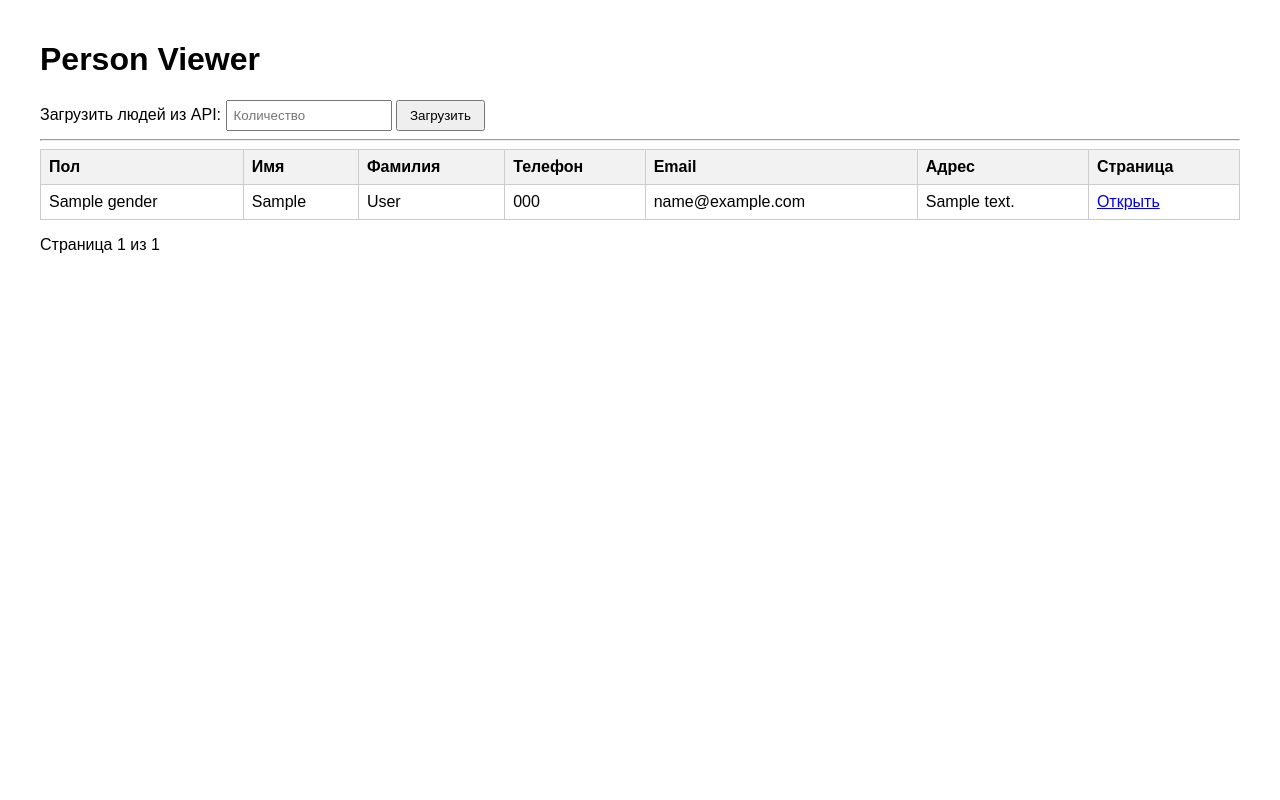
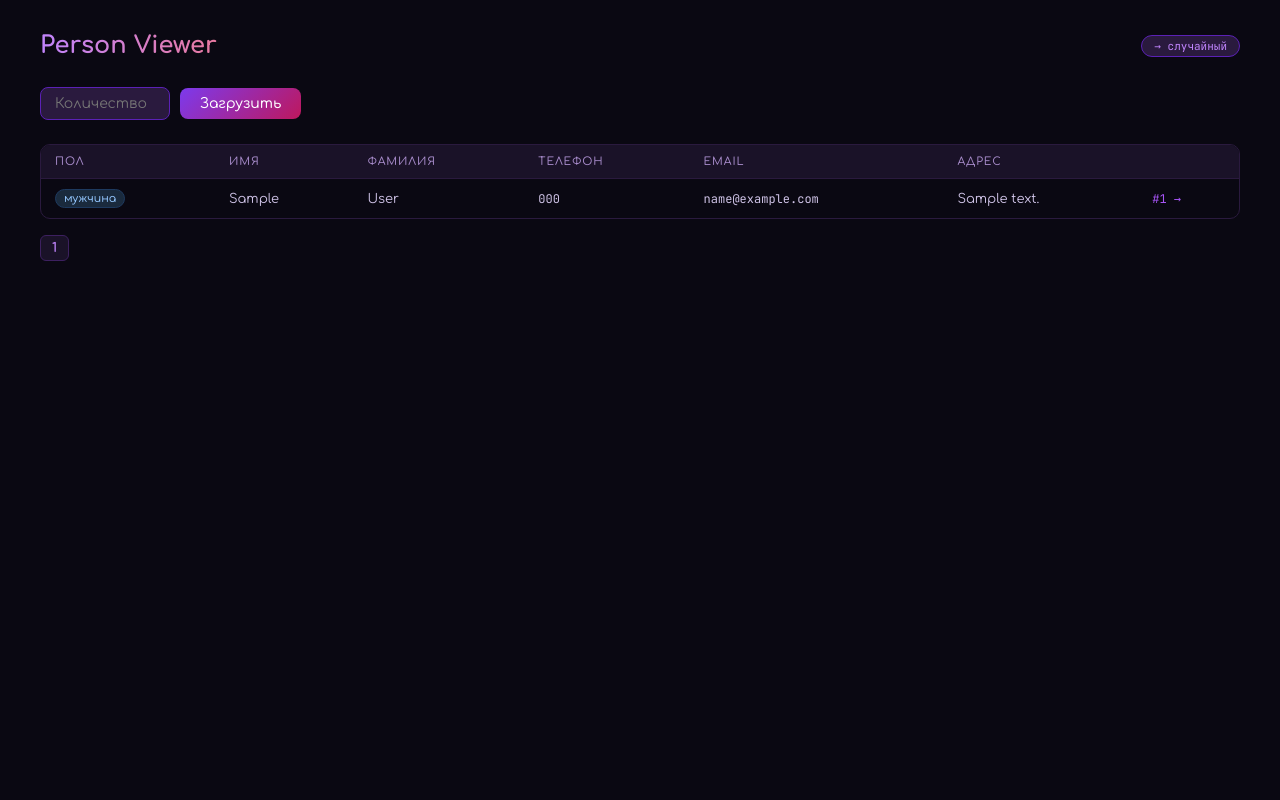
Before and after one commit to Sm4rtSt1ck/person-viewer, a Django app: template pewer/people/templates/people/index.html in a window 1280 px wide. Run offline with Django 5.2, Linux system fonts and the light colour scheme; the template is opened without the code that fills it: most values are stand-ins (such as "Sample title", 1, 10 or a date in 2020).

Commit message:
Pretty styles

```diff
--- /dev/null
+++ b/pewer/people/static/people/base.css
@@ -0,0 +1,42 @@
+*, *::before, *::after { box-sizing: border-box; margin: 0; padding: 0; }
+
+body {
+    background: #0a0812;
+    color: #e2d9f3;
+    font-family: 'Comfortaa', sans-serif;
+    min-height: 100vh;
+    padding: 32px 24px;
+}
+
+.container {
+    max-width: 1200px;
+    margin: 0 auto;
+}
+
+.header {
+    display: flex;
+    align-items: center;
+    justify-content: space-between;
+    margin-bottom: 28px;
+}
+
+.logo {
+    font-size: 24px;
+    font-weight: 700;
+    background: linear-gradient(90deg, #c084fc, #e879a0);
+    -webkit-background-clip: text;
+    -webkit-text-fill-color: transparent;
+}
+
+.badge {
+    font-size: 11px;
+    background: #2a1a3e;
+    color: #c084fc;
+    border: 1px solid #5b21b6;
+    border-radius: 20px;
+    padding: 3px 12px;
+    font-family: 'JetBrains Mono', monospace;
+}
+
+a { color: #a855f7; text-decoration: none; }
+a:hover { color: #c084fc; }
--- /dev/null
+++ b/pewer/people/static/people/index.css
@@ -0,0 +1,119 @@
+.form {
+    display: flex;
+    gap: 10px;
+    align-items: center;
+    margin-bottom: 24px;
+}
+
+.form input[type=number] {
+    background: #2a1a3e;
+    border: 1px solid #5b21b6;
+    color: #e2d9f3;
+    border-radius: 8px;
+    padding: 8px 14px;
+    font-family: 'Comfortaa', sans-serif;
+    font-size: 14px;
+    width: 130px;
+    outline: none;
+}
+
+.form input[type=number]:focus { border-color: #a855f7; }
+input[type=number] {
+    -moz-appearance: textfield;
+}
+input[type=number]::-webkit-inner-spin-button,
+input[type=number]::-webkit-outer-spin-button {
+    -webkit-appearance: none;
+}
+
+.form button {
+    background: linear-gradient(135deg, #7c3aed, #be185d);
+    color: #fff;
+    border: none;
+    border-radius: 8px;
+    padding: 8px 20px;
+    font-family: 'Comfortaa', sans-serif;
+    font-size: 14px;
+    font-weight: 500;
+    cursor: pointer;
+}
+
+.table-wrap {
+    border: 1px solid #2a1a3e;
+    border-radius: 10px;
+    overflow: hidden;
+}
+
+table {
+    width: 100%;
+    border-collapse: collapse;
+    font-size: 13px;
+}
+
+thead { background: #1a1228; }
+
+th {
+    padding: 10px 14px;
+    text-align: left;
+    color: #a78bca;
+    font-weight: 500;
+    font-size: 11px;
+    text-transform: uppercase;
+    letter-spacing: 0.08em;
+    border-bottom: 1px solid #2a1a3e;
+}
+
+td {
+    padding: 10px 14px;
+    border-bottom: 1px solid #1a1228;
+    color: #d0c4e8;
+}
+
+tr:last-child td { border-bottom: none; }
+tr:hover td { background: #1a1228; }
+
+.gender {
+    display: inline-block;
+    padding: 2px 8px;
+    border-radius: 20px;
+    font-size: 11px;
+    font-weight: 500;
+}
+
+.woman { background: #3d1a3a; color: #f0abcc; border: 1px solid #831843; }
+.man   { background: #1a2a3d; color: #93c5fd; border: 1px solid #1e3a5f; }
+
+.mono { font-family: 'JetBrains Mono', monospace; font-size: 12px; }
+
+.person-link {
+    font-family: 'JetBrains Mono', monospace;
+    font-size: 12px;
+    color: #a855f7;
+}
+
+.pagination {
+    display: flex;
+    align-items: center;
+    gap: 6px;
+    margin-top: 16px;
+    font-size: 13px;
+}
+
+.pagination a, .pagination span {
+    background: #1a1228;
+    border: 1px solid #3d2060;
+    border-radius: 6px;
+    padding: 5px 11px;
+    color: #a78bca;
+}
+
+.pagination .current {
+    color: #c084fc;
+    font-weight: 700;
+}
+
+.pagination .dots {
+    background: none;
+    border: none;
+    color: #4a3060;
+}
--- a/pewer/people/templates/people/base.html
+++ b/pewer/people/templates/people/base.html
@@ -1,21 +1,23 @@
+{% load static %}
+
 <!DOCTYPE html>
 <html lang="ru">
 <head>
     <meta charset="UTF-8">
     <title>Person Viewer</title>
-    <style>
-        body { font-family: Arial, sans-serif; max-width: 1200px; margin: 0 auto; padding: 20px; }
-        table { width: 100%; border-collapse: collapse; }
-        th, td { border: 1px solid #ccc; padding: 8px; text-align: left; }
-        th { background-color: #f2f2f2; }
-        tr:hover { background-color: #f9f9f9; }
-        input[type=number] { padding: 6px; width: 150px; }
-        button { padding: 6px 12px; cursor: pointer; }
-        .pagination { margin-top: 16px; }
-        .pagination a { margin: 0 4px; }
-    </style>
+    <link rel="preconnect" href="https://fonts.googleapis.com">
+    <link rel="preconnect" href="https://fonts.gstatic.com" crossorigin>
+    <link href="https://fonts.googleapis.com/css2?family=Comfortaa:wght@400;500;700&family=JetBrains+Mono:wght@400;500&display=swap" rel="stylesheet">
+    <link rel="stylesheet" href="{% static 'people/base.css' %}">
+    {% block extra_css %}{% endblock %}
 </head>
 <body>
-    {% block content %}{% endblock %}
+    <div class="container">
+        <div class="header">
+            <a href="/" class="logo">Person Viewer</a>
+            <a href="/random/" class="badge">→ случайный</a>
+        </div>
+        {% block content %}{% endblock %}
+    </div>
 </body>
 </html>
--- a/pewer/people/templates/people/index.html
+++ b/pewer/people/templates/people/index.html
@@ -1,17 +1,18 @@
 {% extends "people/base.html" %}
+{% load static %}
+
+{% block extra_css %}
+<link rel="stylesheet" href="{% static 'people/index.css' %}">
+{% endblock %}
 
 {% block content %}
-<h1>Person Viewer</h1>
-
-<form method="post">
+<form class="form" method="post">
     {% csrf_token %}
-    <label>Загрузить людей из API:</label>
     <input type="number" name="count" min="1" placeholder="Количество">
     <button type="submit">Загрузить</button>
 </form>
 
-<hr>
-
+<div class="table-wrap">
     <table>
         <thead>
             <tr>
@@ -21,31 +22,46 @@
                 <th>Телефон</th>
                 <th>Email</th>
                 <th>Адрес</th>
-            <th>Страница</th>
+                <th></th>
             </tr>
         </thead>
         <tbody>
             {% for person in page_obj %}
             <tr>
-            <td>{{ person.gender }}</td>
+                <td>
+                    <span class="gender {% if person.gender == 'woman' %}woman{% else %}man{% endif %}">
+                        {% if person.gender == 'woman' %}женщина{% else %}мужчина{% endif %}
+                    </span>
+                </td>
                 <td>{{ person.first_name }}</td>
                 <td>{{ person.last_name }}</td>
-            <td>{{ person.phone }}</td>
-            <td>{{ person.email }}</td>
+                <td class="mono">{{ person.phone }}</td>
+                <td class="mono">{{ person.email }}</td>
                 <td>{{ person.address }}</td>
-            <td><a href="/{{ person.id }}/">Открыть</a></td>
+                <td><a class="person-link" href="/{{ person.id }}/">#{{ person.id }} →</a></td>
             </tr>
             {% endfor %}
         </tbody>
     </table>
+</div>
 
 <div class="pagination">
     {% if page_obj.has_previous %}
-        <a href="?page={{ page_obj.previous_page_number }}">← Назад</a>
+        <a href="?page={{ page_obj.previous_page_number }}">←</a>
     {% endif %}
-    Страница {{ page_obj.number }} из {{ page_obj.paginator.num_pages }}
+
+    {% for num in page_obj.paginator.page_range %}
+        {% if num == page_obj.number %}
+            <span class="current">{{ num }}</span>
+        {% elif num == 1 or num == page_obj.paginator.num_pages or num >= page_obj.number|add:"-2" and num <= page_obj.number|add:"2" %}
+            <a href="?page={{ num }}">{{ num }}</a>
+        {% elif num == page_obj.number|add:"-3" or num == page_obj.number|add:"3" %}
+            <span class="dots">...</span>
+        {% endif %}
+    {% endfor %}
+
     {% if page_obj.has_next %}
-        <a href="?page={{ page_obj.next_page_number }}">Вперёд →</a>
+        <a href="?page={{ page_obj.next_page_number }}">→</a>
     {% endif %}
 </div>
 {% endblock %}
```
Also changed, not shown: pewer/people/static/people/person_detail.css (added, +46 -0 lines), pewer/people/templates/people/person_detail.html (+36 -19 lines). Lines whose indentation alone changed are shown as unchanged.
